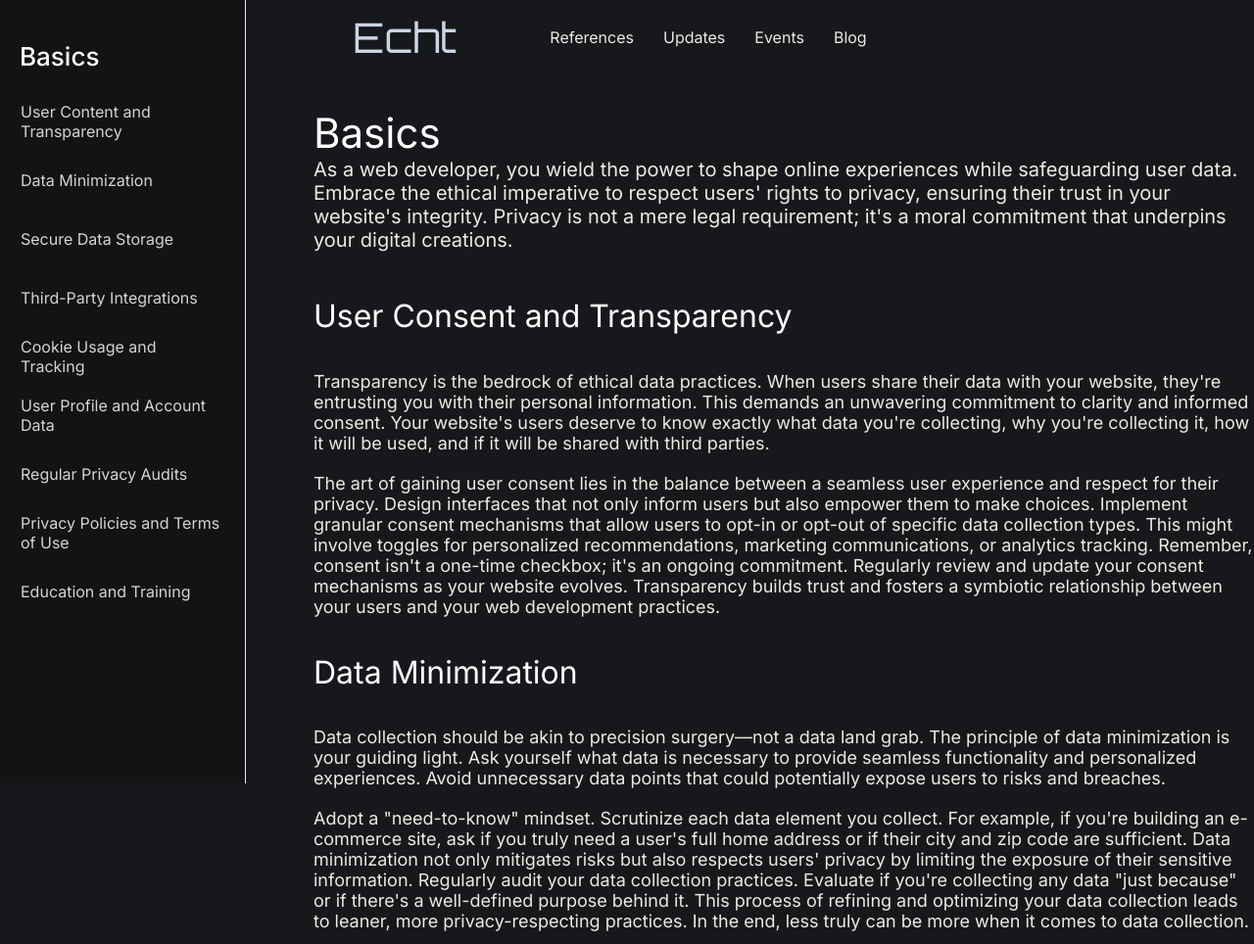
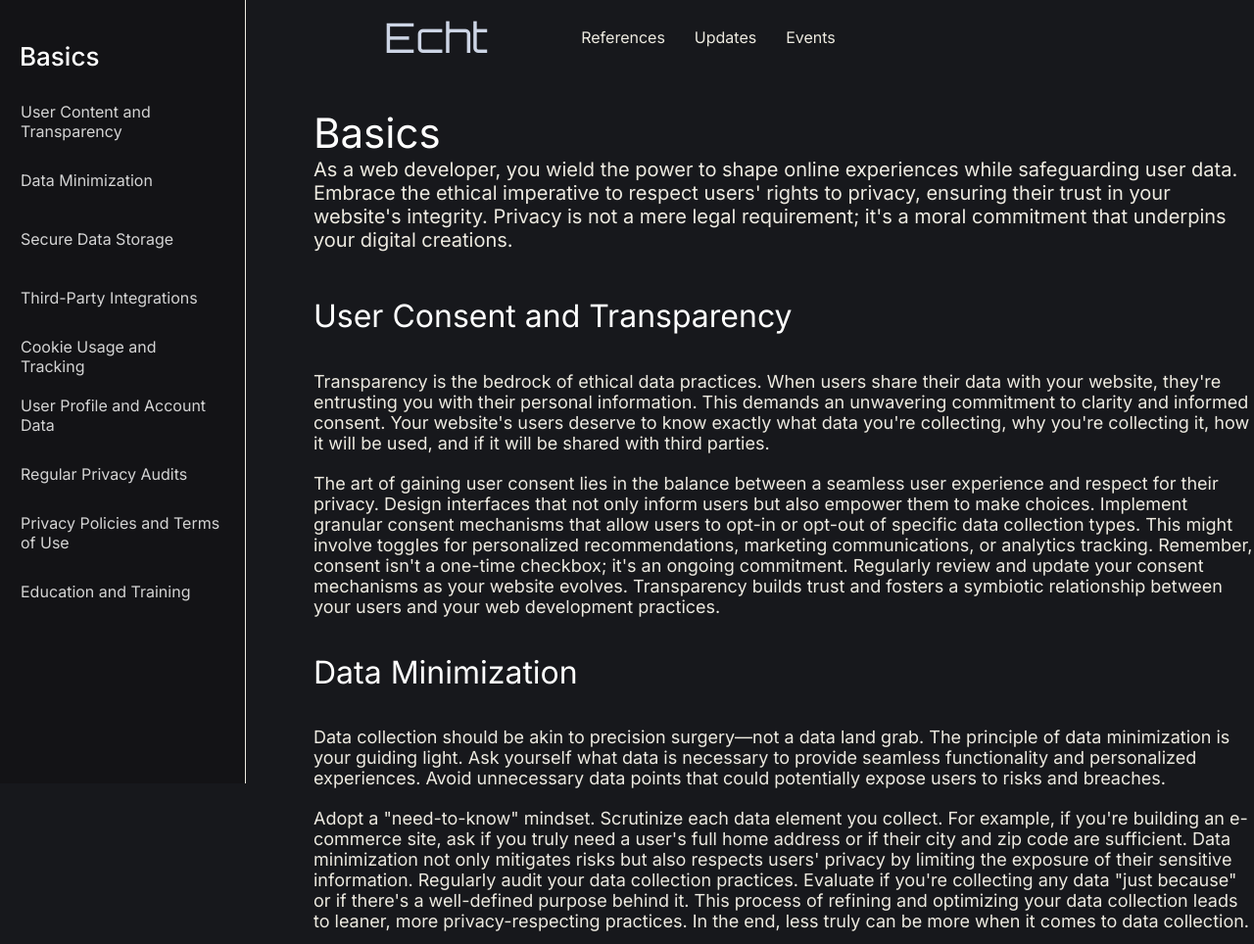
Before and after one commit to Jusmanov/echt, a plain HTML site: page basics.html in a window 1280 px wide. Shown: the top 964 px of the page at 98% size. Drawn offline with Linux system fonts and the light colour scheme.

Commit message:
Update basics.html

```diff
--- a/basics.html
+++ b/basics.html
@@ -48,8 +48,6 @@
 				<li class="dropdown">
 					<a href="events">Events</a>
 				</li>
-				<li class="dropdown">
-					<a href="blog.html">Blog</a>
 			</ul>
 		</nav>
 		<section class="content">
```
